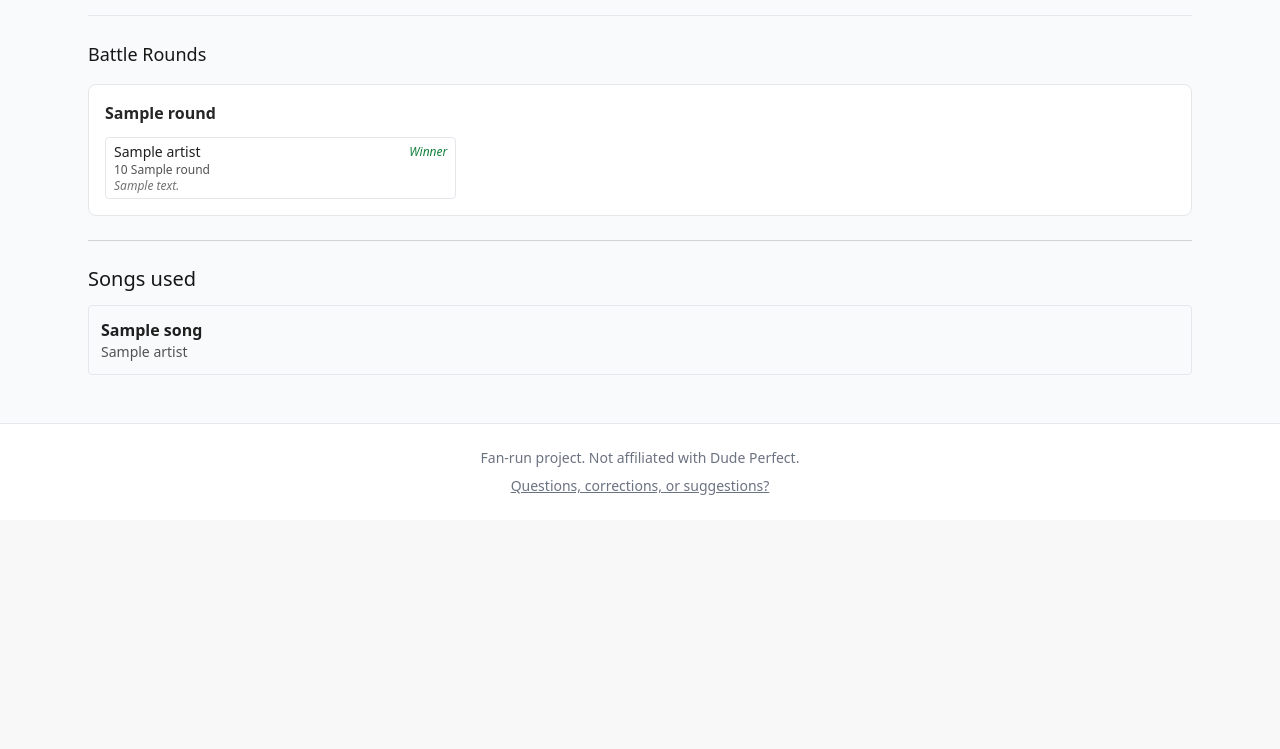
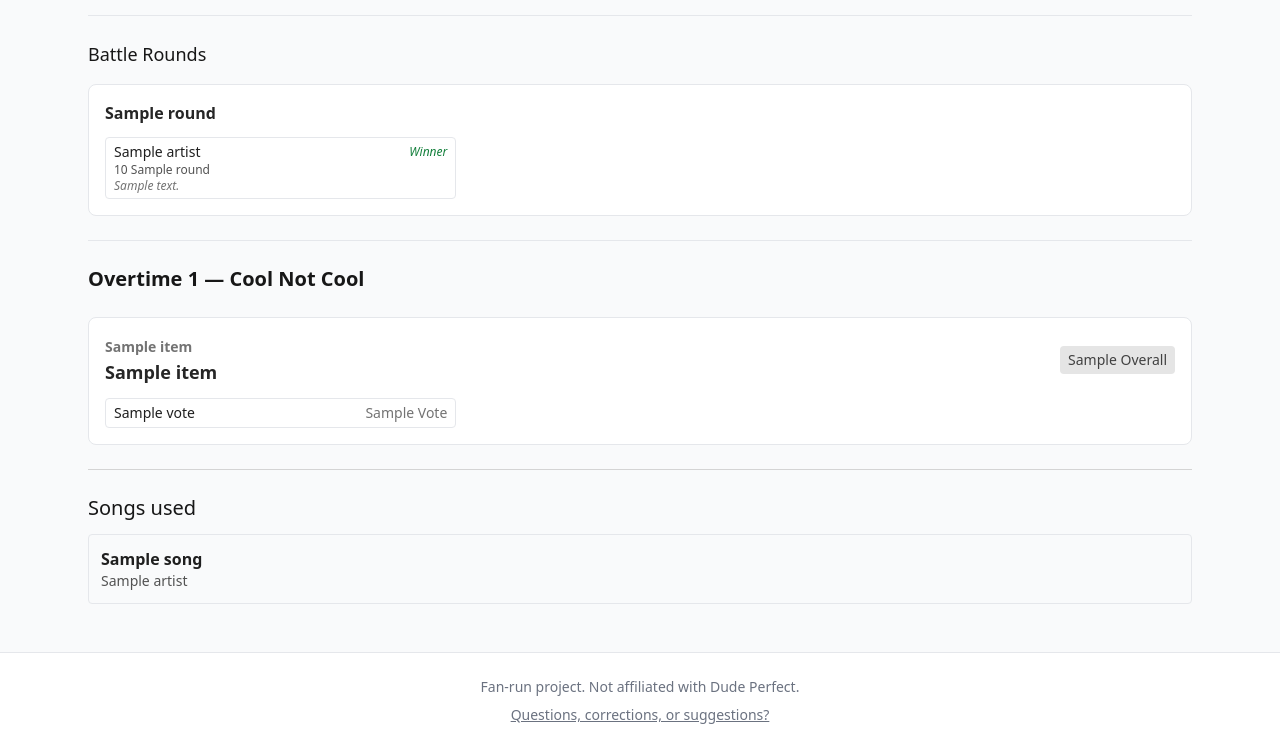
Before and after one commit to tmgkopczyk/dudeperfect-web, a FastAPI app: template app/templates/videos/video_detail.html in a window 1280 px wide. Shown: the part 611-1360 px from the top of the page. Before the commit the page ends 1106 px from the top, so only its background shows below. Run offline with FastAPI, Linux system fonts and the light colour scheme; the template is opened without the code that fills it: most values are stand-ins (such as "Sample title", 1, 10 or a date in 2020); some libraries are stand-ins or nearby versions.

Commit message:
Added Overtime segment handling

```diff
--- a/app/main.py
+++ b/app/main.py
@@ -250,6 +250,7 @@ def videos_page(request: Request, q: str | None = None):
 def video_detail_page(request: Request, video_id: int):
     video = get_video_detail_page(video_id)
     battle = get_battle_view(video_id)
+    overtime = get_overtime_view(video_id)
 
     return templates.TemplateResponse(
         "videos/video_detail.html",
@@ -257,8 +258,10 @@ def video_detail_page(request: Request, video_id: int):
             "request": request,
             "video": video,
             "battle": battle,
+            "overtime": overtime,
         },
     )
+
 
 
 
--- a/app/templates/videos/video_detail.html
+++ b/app/templates/videos/video_detail.html
@@ -158,6 +158,80 @@
 
   {% endif %}
 
+  {% if overtime %}
+  <hr>
+
+  <section class="space-y-6">
+
+    <h2 class="text-xl font-semibold text-neutral-900">
+      Overtime {{ overtime.episode_number }} — Cool Not Cool
+    </h2>
+
+
+    {% for item in overtime.items %}
+    <div class="border rounded-lg p-4 bg-white space-y-3">
+
+      <!-- Item header -->
+      <div class="flex justify-between items-center">
+        <div class="font-semibold text-neutral-800">
+          <span class="text-neutral-500 text-sm">
+            {{ item.presenter_name }}
+          </span>
+          <div class="text-lg">
+            {{ item.item_name }}
+          </div>
+        </div>
+
+
+        {% if item.overall %}
+        <span class="text-sm px-2 py-1 rounded
+          {% if item.overall == 'cool' %}
+            bg-green-100 text-green-700
+          {% elif item.overall == 'not_cool' %}
+            bg-red-100 text-red-700
+          {% else %}
+            bg-neutral-200 text-neutral-700
+          {% endif %}
+        ">
+          {{ item.overall | replace('_',' ') | title }}
+        </span>
+        {% endif %}
+      </div>
+
+      <!-- Votes grid -->
+      <div class="grid grid-cols-2 md:grid-cols-3 gap-2 text-sm">
+
+        {% for vote in item.votes %}
+        <div class="flex justify-between items-center border rounded px-2 py-1">
+
+          <span>{{ vote.voter_name }}</span>
+
+          <span class="
+            {% if vote.vote == 'cool' %}
+              text-green-600
+            {% elif vote.vote == 'not_cool' %}
+              text-red-600
+            {% elif vote.vote == 'both' %}
+              text-blue-600
+            {% else %}
+              text-neutral-500
+            {% endif %}
+          ">
+            {{ vote.vote | replace('_',' ') | title }}
+          </span>
+
+        </div>
+        {% endfor %}
+
+      </div>
+
+    </div>
+    {% endfor %}
+
+  </section>
+  {% endif %}
+
+
   <hr class="border-neutral-300">
 
   <!-- Songs section -->
```
Also changed, not shown: app/queries.py (+76 -1 lines).
